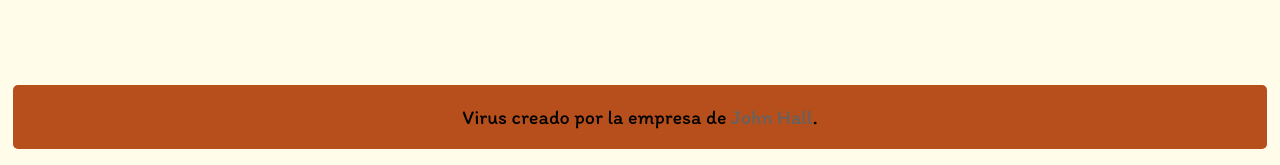
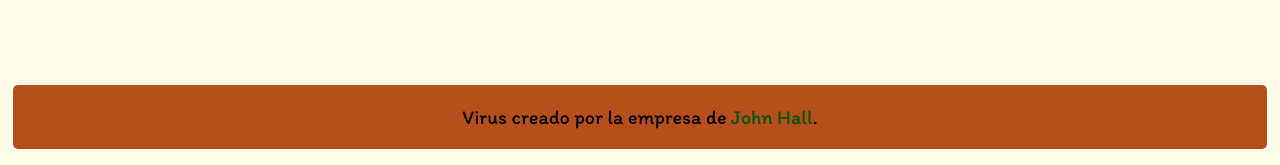
Before and after one commit to Tupiet/EscapeWeb, a PHP site: page /desencript in a window 1280 px wide. Shown: the part 635-800 px from the top of the page. Run offline with PHP 8.4, Linux system fonts and the light colour scheme.

Commit message:
Update index.css

```diff
--- a/index.css
+++ b/index.css
@@ -31,7 +31,7 @@ body {
 
 .footerDiv a {
   text-decoration: none;
-  color: rgb(99, 99, 99);
+  color: rgb(0, 85, 16);
 }
 
 .footerDiv a:hover {
```
